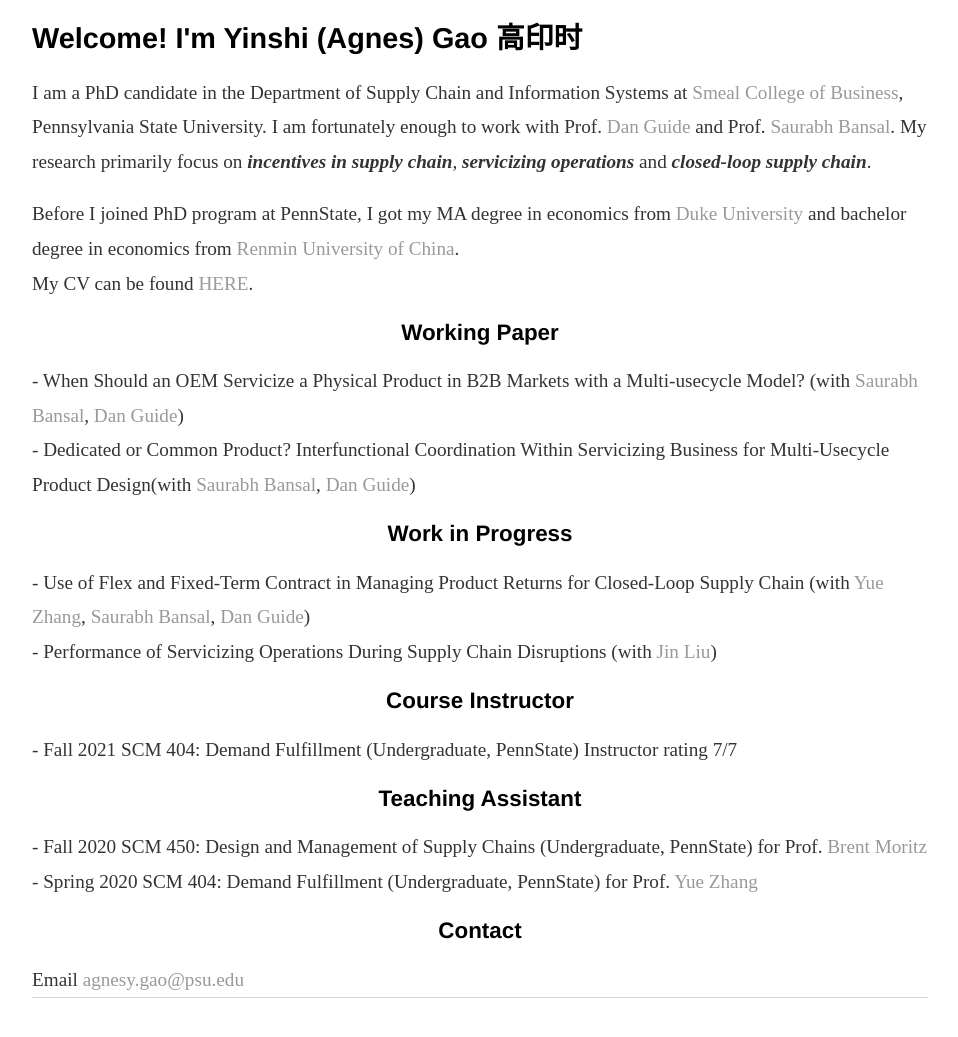
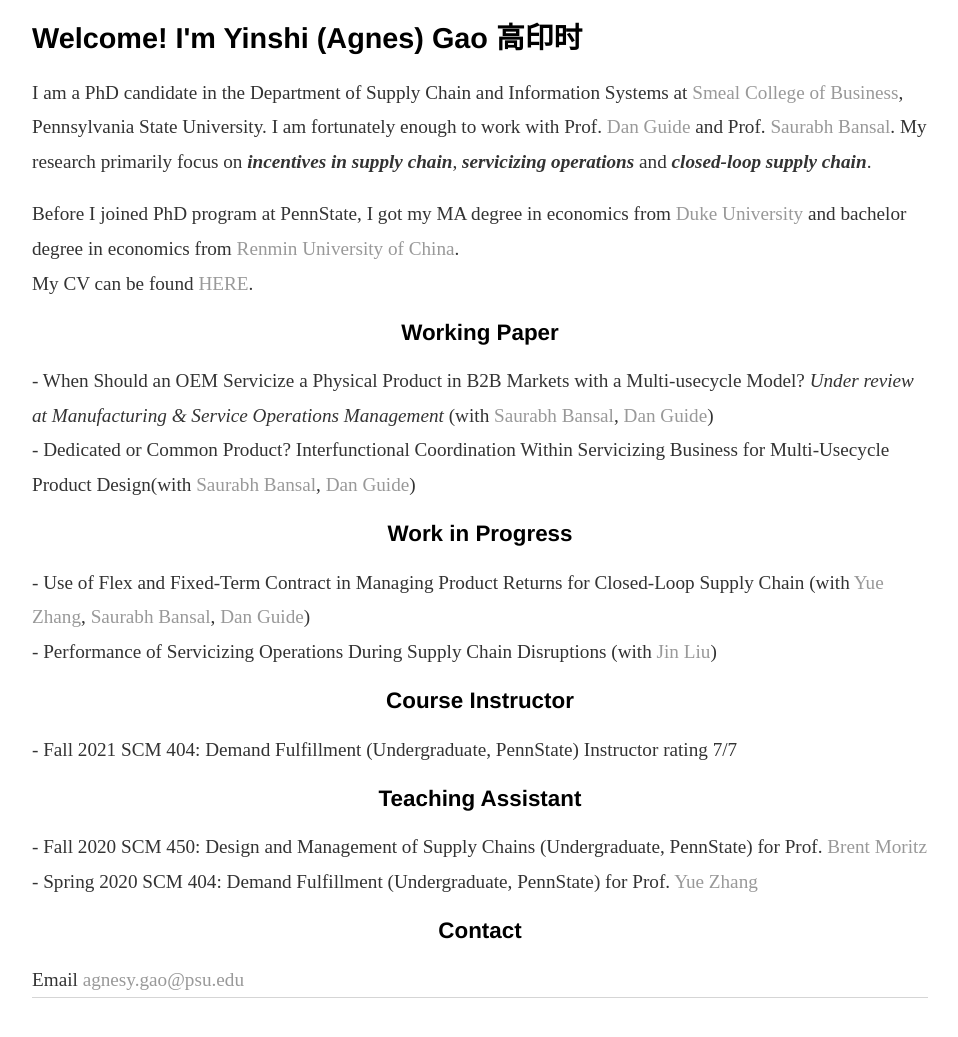
Before and after one commit to yinshi-gao/yinshi-gao.github.io, a Jekyll site: the page built from index.html, in a window 1280 px wide, cut to the strip 375-1433 px from the top of the page. Shown: the top 1037 px of the strip, without its empty margins (160-1118 px from the left). Built offline with Jekyll 4.4.1, drawn with Linux system fonts in a browser that asks for light colours.

Commit message:
Update index.html

```diff
--- a/index.html
+++ b/index.html
@@ -18,7 +18,7 @@
 	</p2>
 
 	<h2>Working Paper</h2>
-	<p2>- When Should an OEM Servicize a Physical Product in B2B Markets with a Multi-usecycle Model?
+	<p2>- When Should an OEM Servicize a Physical Product in B2B Markets with a Multi-usecycle Model? <em>Under review at Manufacturing & Service Operations Management</em>
 		(with <a href="https://directory.smeal.psu.edu/sub32">Saurabh Bansal</a>, <a href="http://www.personal.psu.edu/drg16/">Dan Guide</a>)</p2>
 	<br>
 	<p2>- Dedicated or Common Product? Interfunctional Coordination Within Servicizing Business for Multi-Usecycle Product Design(with <a href="https://directory.smeal.psu.edu/sub32">Saurabh Bansal</a>, <a href="http://www.personal.psu.edu/drg16/">Dan Guide</a>)
```
